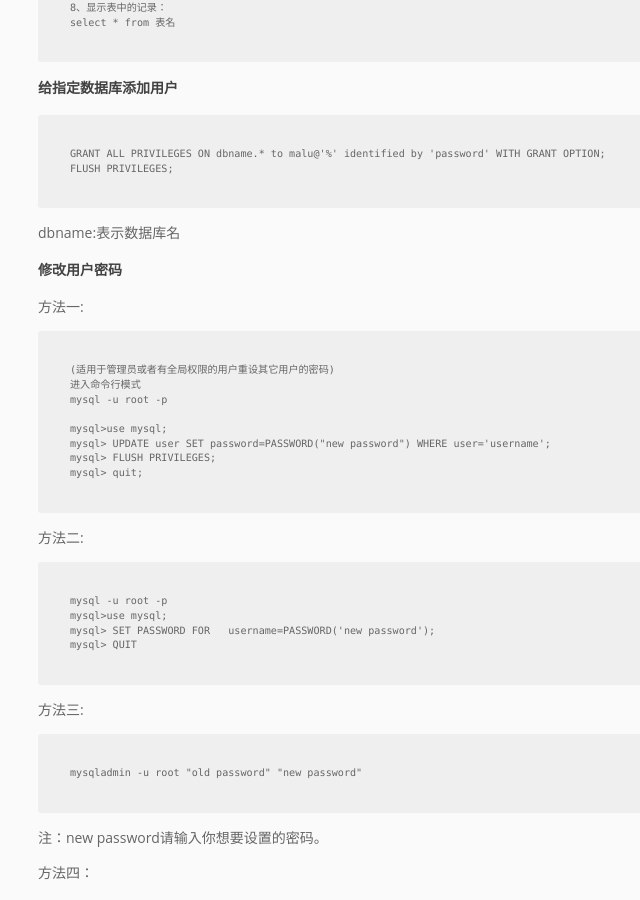
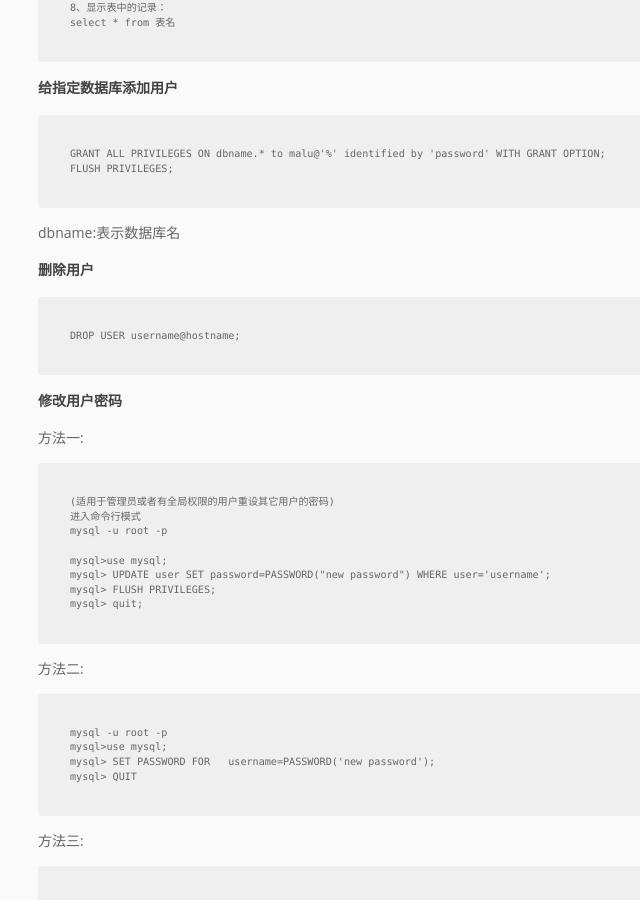
Before and after one commit to pingmalu/pingmalu.github.io, a Jekyll site: the page built from _posts/2015-12-07-MySQL日常笔记.md, in a window 1280 px wide and 900 px high, scrolled down 4341 px. Shown: the whole window, without its empty margins (162-802 px from the left). Built offline with Jekyll 4.4.1, drawn with Linux system fonts in a browser that asks for light colours; nearby versions of some CDN libraries.

Commit message:
'update'

```diff
--- a/_posts/2015-12-07-MySQL日常笔记.md
+++ b/_posts/2015-12-07-MySQL日常笔记.md
@@ -178,6 +178,10 @@ ALTER TABLE table_name ADD KEY(column_name(prefix_length));
 
 dbname:表示数据库名
 
+### 删除用户
+
+	DROP USER username@hostname;
+
 ### 修改用户密码
 
 方法一:
```
